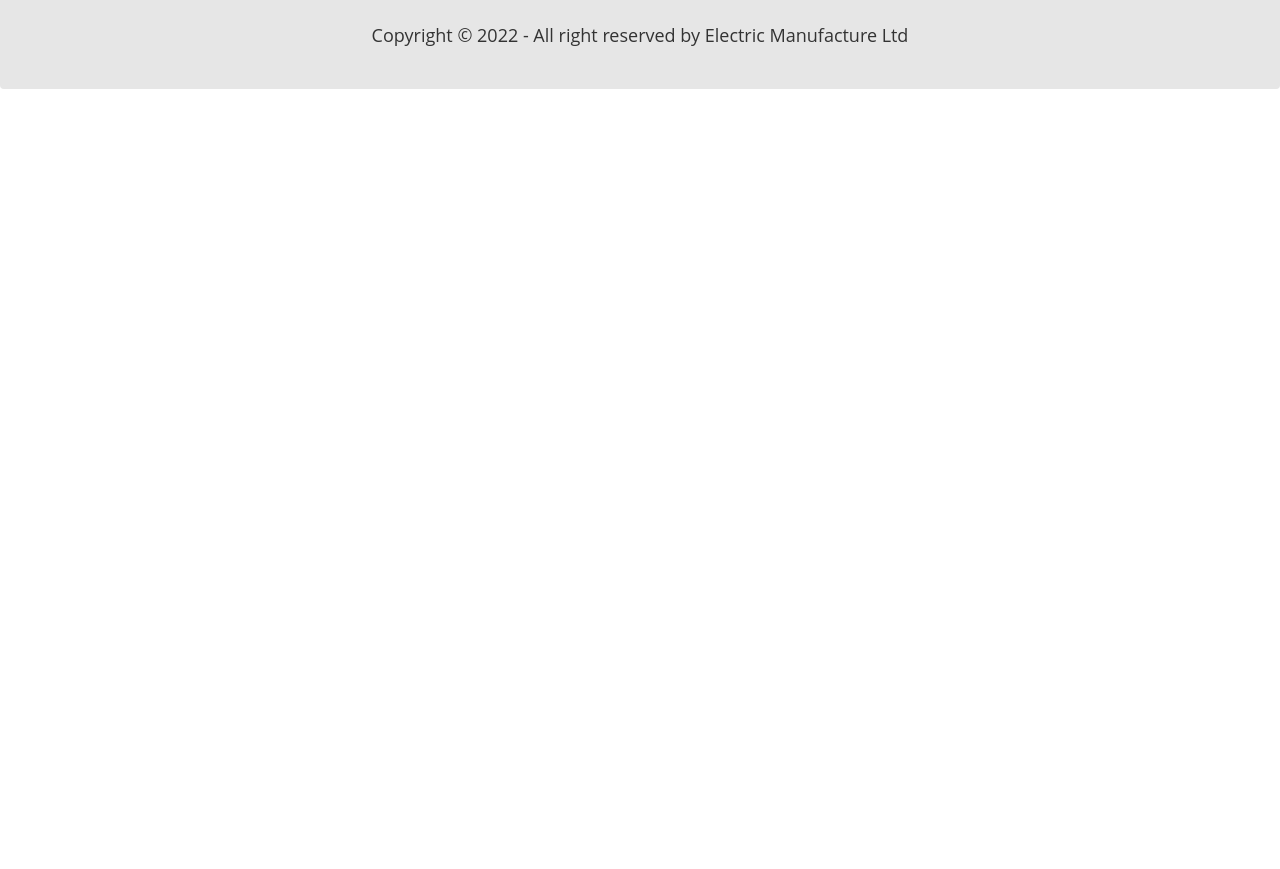
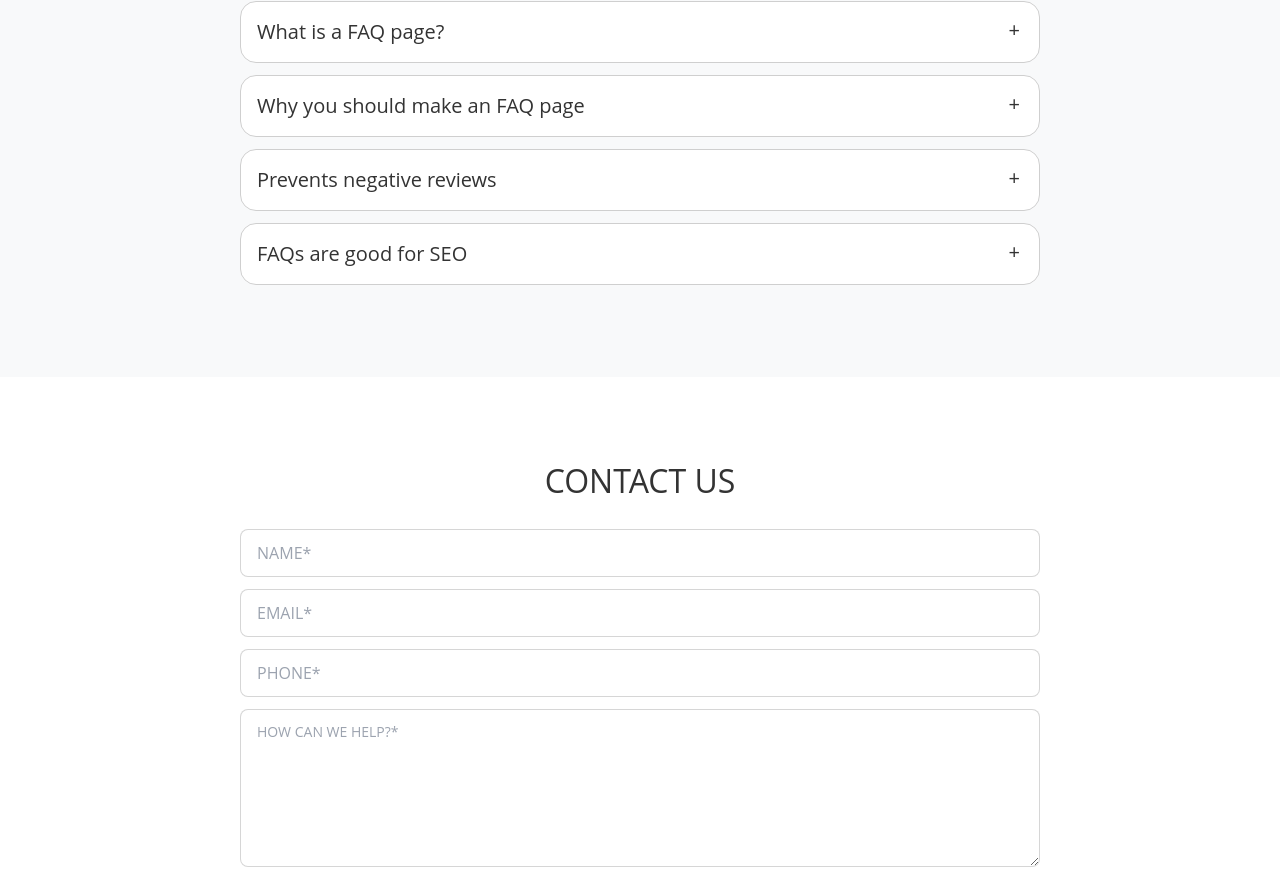
Before and after one commit to sumonbarai/electric-menufacture-client, a React (Create React App) app: page /home in a window 1280 px wide. Shown: the part 1751-2620 px from the top of the page. Before the commit the page ends 1840 px from the top, so only its background shows below. Built offline with nearby package versions, Linux system fonts and the light colour scheme; no server answers.

Commit message:
manage all order completed

```diff
--- a/src/pages/Dashboard/ManageAllOrder.js
+++ b/src/pages/Dashboard/ManageAllOrder.js
@@ -1,9 +1,48 @@
 import React from "react";
+import { useQuery } from "react-query";
+import Spinner from "../../shared/Spinner/Spinner";
+import ManageAllOrderRow from "./ManageAllOrderRow";
 
 const ManageAllOrder = () => {
+  const {
+    data: orders,
+    isLoading,
+    refetch,
+  } = useQuery("order", () => {
+    return fetch(`http://localhost:5000/order`).then((res) => res.json());
+  });
+
+  if (isLoading) {
+    return <Spinner></Spinner>;
+  }
   return (
     <div>
-      <h1>this manage all order page</h1>
+      <h2 className="text-3xl text-center uppercase mb-8">
+        total Order maintains
+      </h2>
+      <div className="overflow-x-auto">
+        <table className="table w-full">
+          <thead>
+            <tr>
+              <th>Serial</th>
+              <th>Product Image</th>
+              <th>Product Name</th>
+              <th>Quantity</th>
+              <th>Payment Status</th>
+            </tr>
+          </thead>
+          <tbody>
+            {orders?.map((order, index) => (
+              <ManageAllOrderRow
+                key={index}
+                order={order}
+                index={index}
+                refetch={refetch}
+              ></ManageAllOrderRow>
+            ))}
+          </tbody>
+        </table>
+      </div>
     </div>
   );
 };
--- /dev/null
+++ b/src/pages/Dashboard/ManageAllOrderRow.js
@@ -0,0 +1,58 @@
+import React, { useState } from "react";
+import toast from "react-hot-toast";
+
+const ManageAllOrderRow = ({ order, index, refetch }) => {
+  // const [showBtn, setShowBtn] = useState(false);
+  const { _id, picture, productName, quantity, status } = order;
+  const confirmPayment = () => {
+    const confirm = window.confirm("Are you sure ?");
+    if (confirm) {
+      const url = `http://localhost:5000/order/${_id}`;
+      fetch(url, {
+        method: "PUT",
+        headers: {
+          "Content-Type": "application/json",
+        },
+        body: JSON.stringify({ status: "success" }),
+      })
+        .then((res) => res.json())
+        .then((result) => {
+          if (result.acknowledged) {
+            refetch();
+            toast.success("customer payment confirmed");
+          }
+        });
+    }
+  };
+  return (
+    <tr>
+      <th>{index + 1}</th>
+      <td>
+        <div className="avatar">
+          <div className="w-16 rounded-full">
+            <img src={picture} alt="" />
+          </div>
+        </div>
+      </td>
+      <td>{productName}</td>
+      <td>{quantity}</td>
+      <td>
+        {status ? (
+          <button
+            onClick={confirmPayment}
+            disabled={status === "success"}
+            className="btn btn-xs btn-secondary"
+          >
+            {status === "success" ? "Success" : "pending"}
+          </button>
+        ) : (
+          <button disabled className="btn btn-xs btn-secondary">
+            unpaid
+          </button>
+        )}
+      </td>
+    </tr>
+  );
+};
+
+export default ManageAllOrderRow;
--- /dev/null
+++ b/src/pages/Home/Contact.js
@@ -0,0 +1,41 @@
+import React from "react";
+
+const Contact = () => {
+  const handleContact = (event) => {
+    event.preventDefault();
+  };
+  return (
+    <section className="section-padding">
+      <div className="contact-area container mx-auto px-4">
+        <h2 className="section-title">Contact Us </h2>
+        <form onSubmit={handleContact} className="max-w-[800px] mx-auto">
+          <input
+            type="text"
+            placeholder="NAME*"
+            class="input input-bordered w-full mb-3"
+          />
+          <input
+            type="email"
+            placeholder="EMAIL*"
+            class="input input-bordered w-full mb-3"
+          />
+          <input
+            type="text"
+            placeholder="PHONE*"
+            class="input input-bordered w-full mb-3"
+          />
+          <textarea
+            type="text"
+            cols="1"
+            rows="5"
+            placeholder="HOW CAN WE HELP?*"
+            class="textarea textarea-bordered w-full mb-3"
+          ></textarea>
+          <button class="btn btn-secondary rounded-2xl">LET'S TALK</button>
+        </form>
+      </div>
+    </section>
+  );
+};
+
+export default Contact;
--- /dev/null
+++ b/src/pages/Home/CustomerFAQ.js
@@ -0,0 +1,93 @@
+import React from "react";
+
+const CustomerFAQ = () => {
+  return (
+    <section className="section-padding section-dark-white">
+      <div className="faq-area container mx-auto px-4">
+        <h1 className="section-title">Customer faq question</h1>
+        <div className="faq-question max-w-[800px] mx-auto">
+          <div
+            tabIndex="0"
+            class="collapse collapse-plus border border-base-300 bg-base-100 rounded-box mb-3"
+          >
+            <div class="collapse-title text-xl font-medium">
+              What is a FAQ page?
+            </div>
+            <div class="collapse-content">
+              <p>
+                FAQ stands for “Frequently Asked Questions.” An FAQ is a list of
+                commonly asked questions and answers on a website about topics
+                such as hours, shipping and handling, product information, and
+                return policies.
+              </p>
+            </div>
+          </div>
+          <div
+            tabIndex="1"
+            class="collapse collapse-plus border border-base-300 bg-base-100 rounded-box mb-3"
+          >
+            <div class="collapse-title text-xl font-medium">
+              Why you should make an FAQ page
+            </div>
+            <div class="collapse-content">
+              <p>
+                An FAQ page is a time-saving customer service tactic that
+                provides the most commonly asked questions and answers for
+                current or potential customers. Before diving into how to make
+                an FAQ page, you need to know why having one is so important.
+                There are so many reasons beyond improving the customer
+                experience for perfecting your FAQ page. Keep in mind the
+                importance of an FAQ page when developing your own e-commerce
+                website so you can make sure it increases sales and not the
+                other way around.
+              </p>
+            </div>
+          </div>
+          <div
+            tabIndex="2"
+            class="collapse collapse-plus border border-base-300 bg-base-100 rounded-box mb-3"
+          >
+            <div class="collapse-title text-xl font-medium">
+              Prevents negative reviews
+            </div>
+            <div class="collapse-content">
+              <p>
+                When looking through negative reviews, theres almost always one
+                thing in common— the problem couldve been avoided. For example,
+                theres always anger and confusion around e-commerce return
+                policies. These issues are easily avoidable with a comprehensive
+                section about questions relating to returns on an FAQ page.
+                Instead of directing people to a support line, direct them to
+                the FAQs. Theyll be happy to find an answer and avoid the phone
+                call.
+              </p>
+            </div>
+          </div>
+          <div
+            tabIndex="3"
+            class="collapse collapse-plus border border-base-300 bg-base-100 rounded-box mb-3"
+          >
+            <div class="collapse-title text-xl font-medium">
+              FAQs are good for SEO
+            </div>
+            <div class="collapse-content">
+              <p>
+                In order to take full advantage of your FAQ pages ability to
+                improve website SEO, create one page with all of the questions
+                and then link out to dedicated pages that answer each question
+                in more depth. Creating this web of connections will make search
+                engines very happy, and when shoppers are googling questions
+                about your product they will be directed to your dedicated page.
+                Addressing these questions on separate pages will also help your
+                URL appear when people are looking for answers about the
+                competitors product or service.
+              </p>
+            </div>
+          </div>
+        </div>
+      </div>
+    </section>
+  );
+};
+
+export default CustomerFAQ;
--- a/src/pages/Home/Home.js
+++ b/src/pages/Home/Home.js
@@ -1,6 +1,8 @@
 import React from "react";
 import Banner from "./Banner";
 import BusinessSummary from "./BusinessSummary";
+import Contact from "./Contact";
+import CustomerFAQ from "./CustomerFAQ";
 import Reviews from "./Reviews";
 import Tools from "./Tools";
 
@@ -11,6 +13,8 @@ const Home = () => {
       <Tools></Tools>
       <Reviews></Reviews>
       <BusinessSummary></BusinessSummary>
+      <CustomerFAQ></CustomerFAQ>
+      <Contact></Contact>
     </div>
   );
 };
```
